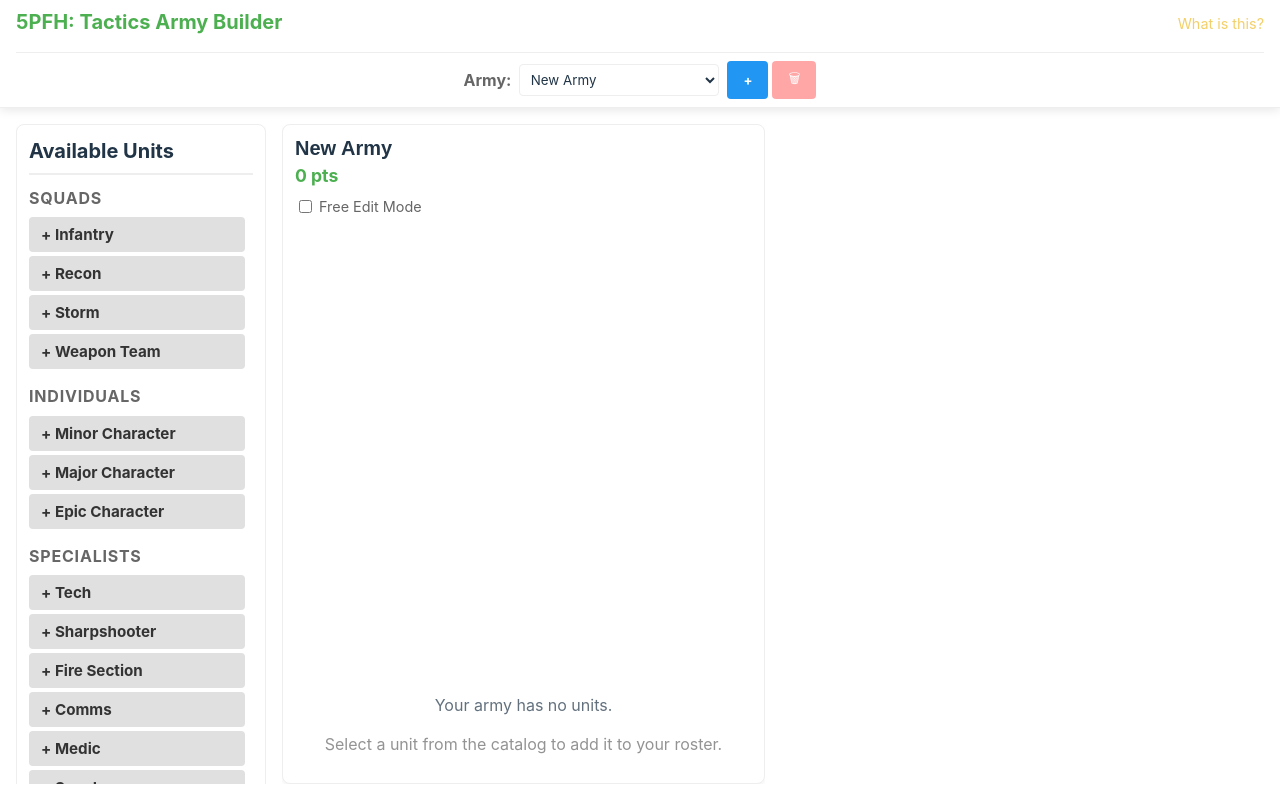
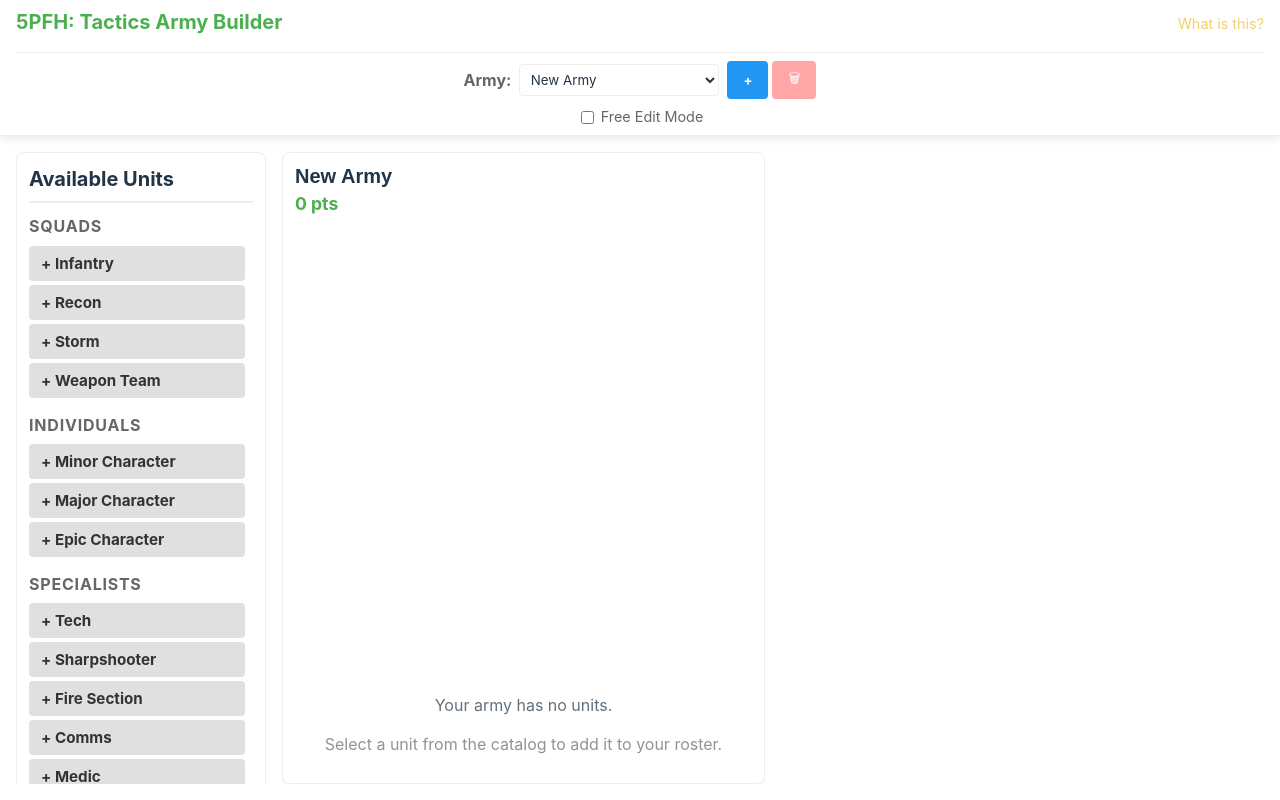
Before and after one commit to pomalley/tactics-builder, a Vue app: page / in a window 1280 px wide. Built offline with nearby package versions, Linux system fonts and the light colour scheme.

Commit message:
move free edit

```diff
--- a/src/App.vue
+++ b/src/App.vue
@@ -8,7 +8,8 @@ import {
   armyState,
   addArmy,
   selectArmy,
-  removeArmy
+  removeArmy,
+  setFreeEdit
 } from "./store";
 
 const title = ref("5PFH: Tactics Army Builder");
@@ -88,6 +89,13 @@ const onRemoveArmy = () => {
             <button @click="onRemoveArmy" class="btn btn-danger" :disabled="appState.armies.length <= 1" title="Delete Army">🗑</button>
           </div>
         </div>
+
+        <div class="toolbar-options">
+          <label class="free-edit-label">
+            <input type="checkbox" :checked="armyState.freeEdit" @change="(e) => setFreeEdit((e.target as HTMLInputElement).checked)" />
+            <span>Free Edit Mode</span>
+          </label>
+        </div>
       </div>
     </header>
 
@@ -165,13 +173,40 @@ const onRemoveArmy = () => {
   border-top: 1px solid var(--border-color);
   margin-top: var(--space-xs);
   display: flex;
-  justify-content: center;
+  flex-direction: column;
+  align-items: center;
+  gap: var(--space-sm);
+}
+
+@media (min-width: 1024px) {
+  .army-toolbar {
+    justify-content: center;
+  }
 }
 
 .army-selector-group {
   display: flex;
   gap: var(--space-sm);
   align-items: center;
+}
+
+.toolbar-options {
+  display: flex;
+  align-items: center;
+}
+
+.free-edit-label {
+  display: flex;
+  align-items: center;
+  gap: var(--space-xs);
+  font-size: 0.9rem;
+  color: var(--text-muted);
+  cursor: pointer;
+  white-space: nowrap;
+}
+
+.free-edit-label:hover {
+  color: var(--text-main);
 }
 
 .army-label {
--- a/src/components/ArmyList.vue
+++ b/src/components/ArmyList.vue
@@ -7,7 +7,6 @@ import {
   removeUnit,
   totalArmyPoints,
   updateArmyName,
-  setFreeEdit,
   selectUnit,
   moveUnit,
   updateUnitsOrder,
@@ -37,13 +36,6 @@ const draggableUnits = computed({
       <div class="army-total">
         <span class="total-points">{{ totalArmyPoints }} pts</span>
       </div>
-    </div>
-
-    <div class="free-edit-toggle">
-      <label>
-        <input type="checkbox" :checked="armyState.freeEdit" @change="(e) => setFreeEdit((e.target as HTMLInputElement).checked)" />
-        Free Edit Mode
-      </label>
     </div>
 
     <draggable
@@ -113,17 +105,8 @@ const draggableUnits = computed({
   color: var(--primary);
 }
 
-.free-edit-toggle {
-  margin-bottom: var(--space-lg);
-}
-
-.free-edit-toggle label {
-  display: flex;
-  align-items: center;
-  gap: var(--space-xs);
-  cursor: pointer;
-  font-size: 0.9rem;
-  color: var(--text-muted);
+.total-points {
+  color: var(--primary);
 }
 
 .units-list {
```
